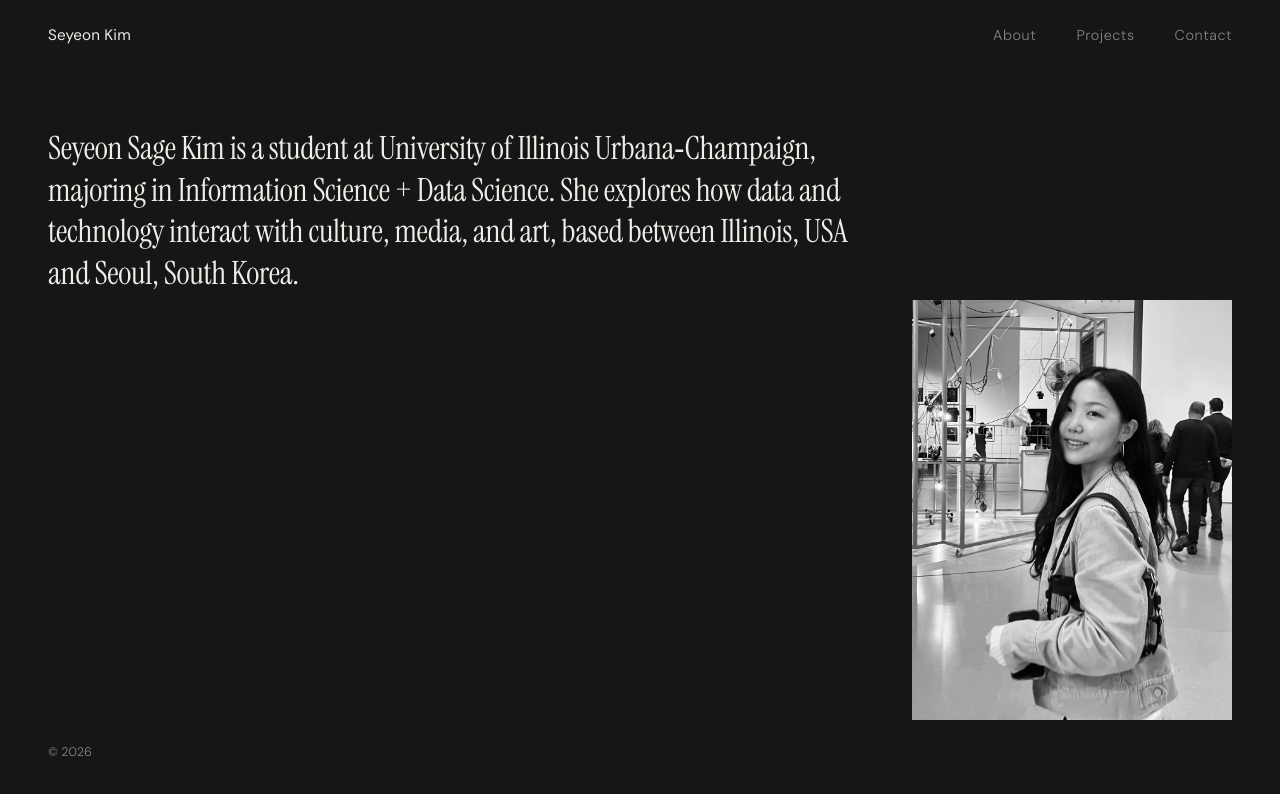
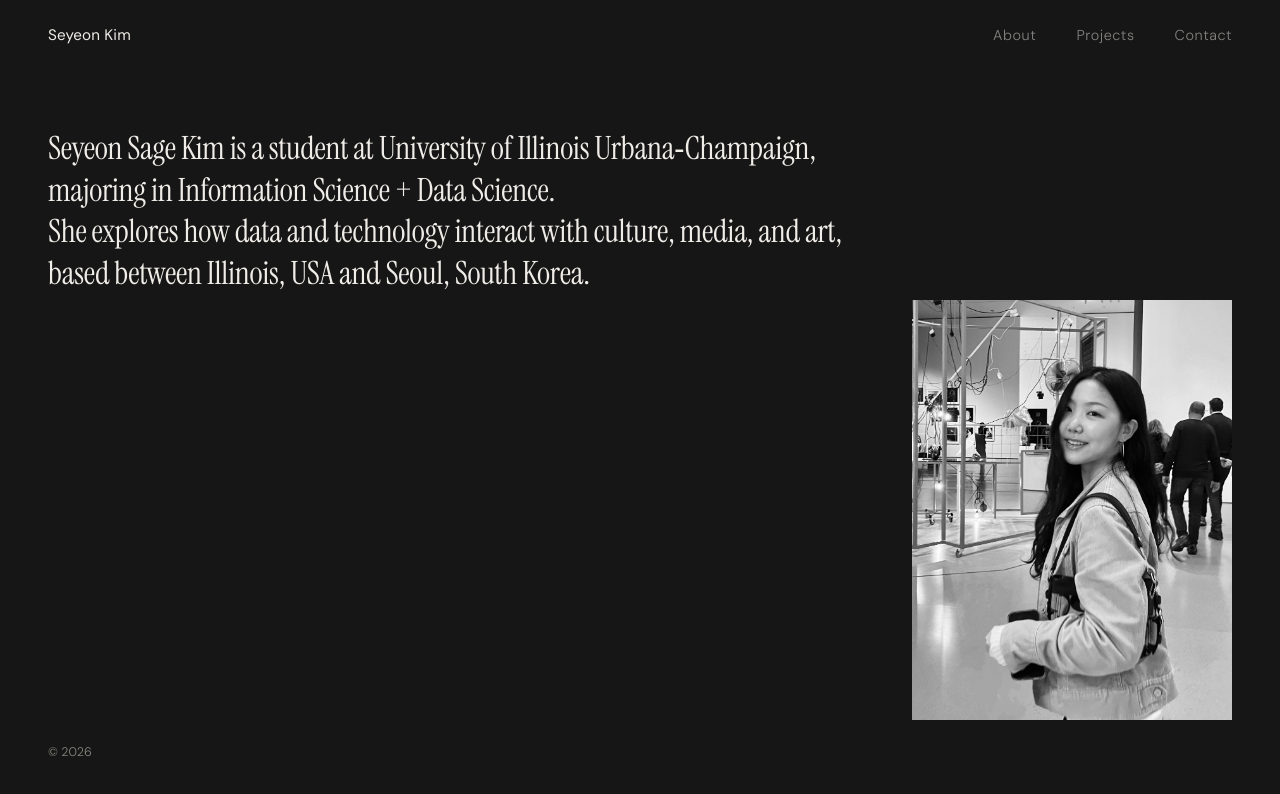
Before and after one commit to sageskim/sage-portfolio, a Next.js app: page / in a window 1280 px wide. Shown: the top 794 px of the page. Built offline with nearby package versions, Linux system fonts and the light colour scheme.

Commit message:
Update page.tsx

```diff
--- a/app/page.tsx
+++ b/app/page.tsx
@@ -2,18 +2,13 @@ export default function Home() {
   return (
     <main className="home-page">
       <section className="hero">
-        <div className="hero-text">
-          <p className="hero-title">
-            Seyeon Sage Kim is a student at University of Illinois Urbana‑Champaign,
-            majoring in Information Science + Data Science.{" "}
-            <span className="hero-title-sub">
-              She explores how data and technology interact with culture, media, and art,
-              based between Illinois, USA and Seoul, South Korea.
-            </span>
-          </p>
-        </div>
+        <p className="hero-title">
+          Seyeon Sage Kim is a student at University of Illinois Urbana‑Champaign,<br />
+          majoring in Information Science + Data Science.<br />
+          She explores how data and technology interact with culture, media, and art,<br />
+          based between Illinois, USA and Seoul, South Korea.
+        </p>
         <div className="hero-image-inner">
-          {/* Replace with your actual photo: /public/profile.jpg */}
           <img src="/profile.jpg" alt="Seyeon Sage Kim" className="hero-img" />
         </div>
       </section>
```
